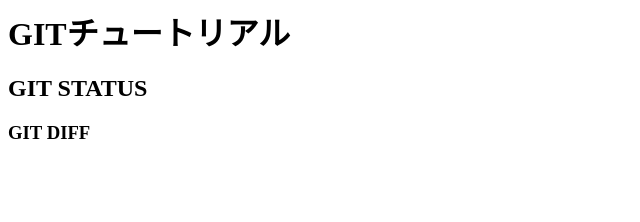
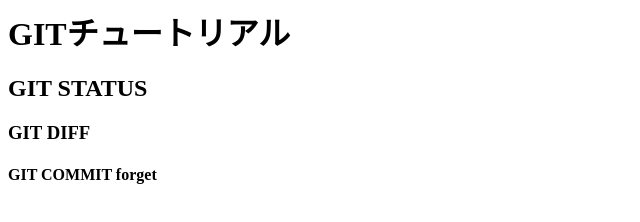
Before and after one commit to lefteye9/git_tutrial, a plain HTML site: page index.html in a window 1280 px wide. Shown: the whole page, without its empty margins (0-640 px from the left). Drawn offline with Linux system fonts and the light colour scheme.

Commit message:
AMENDを追記2

```diff
--- a/index.html
+++ b/index.html
@@ -3,3 +3,5 @@
 <h2>GIT STATUS</h2>
 
 <h3>GIT DIFF</h3>
+
+<h4>GIT COMMIT forget</h4>
```
